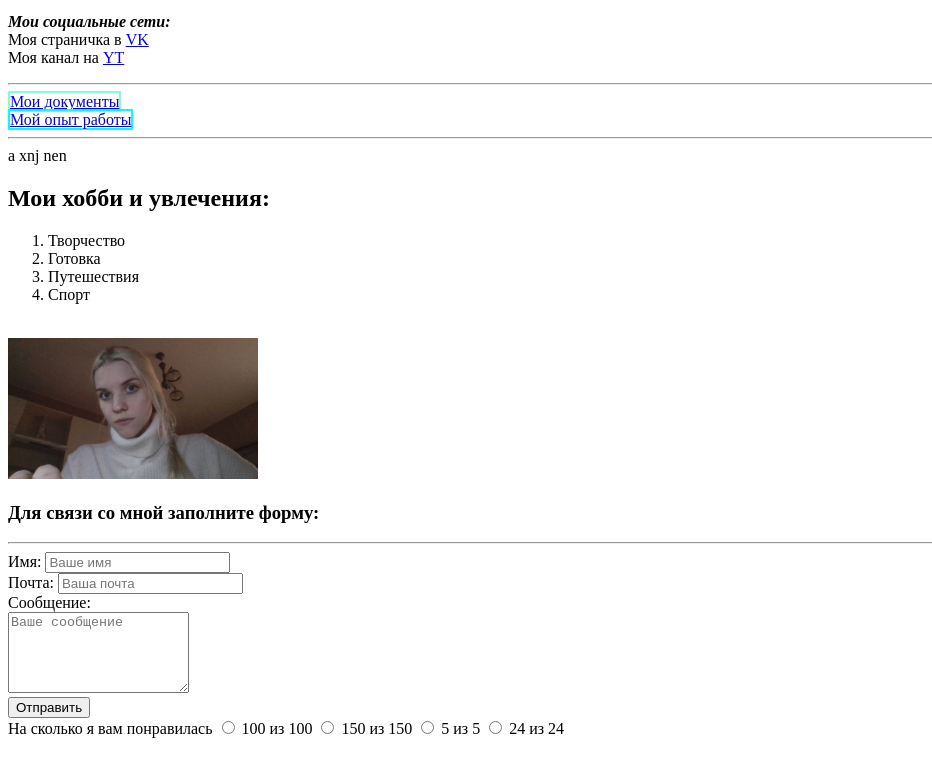
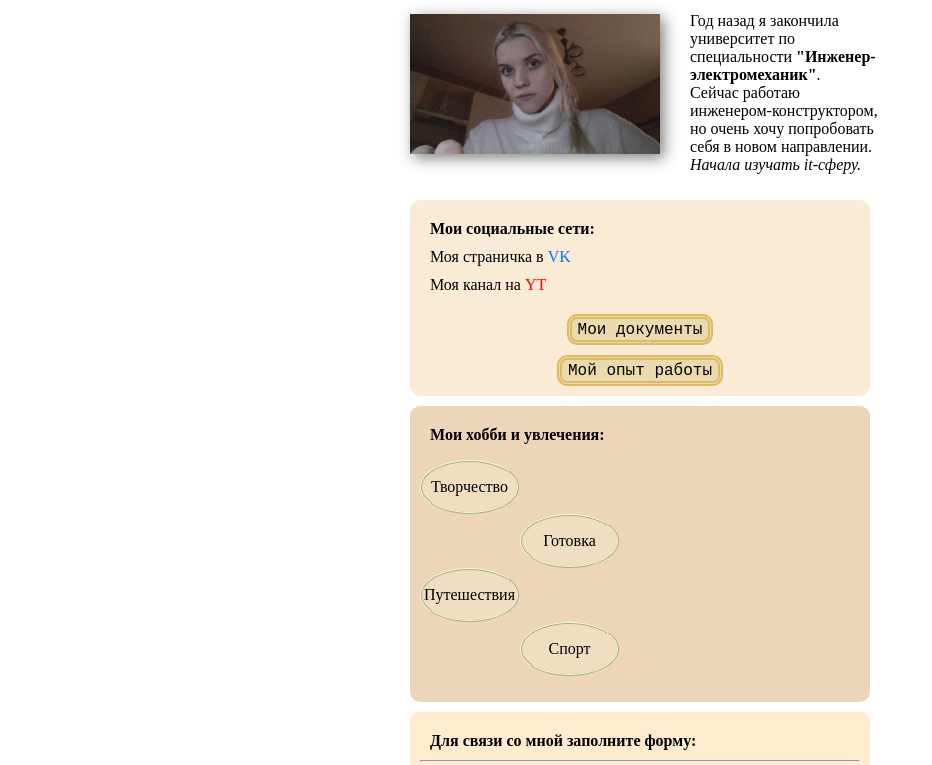
Before and after one commit to danatalaeva/resumee, a plain HTML site: page index.html in a window 1280 px wide. Shown: the part 98-863 px from the top of the page, without its empty margins (0-932 px from the left). Drawn offline with Linux system fonts and the light colour scheme.

Commit message:
Add files via upload

```diff
--- /dev/null
+++ b/1.css
@@ -0,0 +1,125 @@
+body{
+    margin: 10px 400px;
+    /* margin: auto; */
+}
+@media (max-width:1200px){
+    body{
+        margin: 10px 200px;
+    }
+}
+@media (max-width:850px){
+    body{
+        margin: auto;
+    }
+}
+div{
+    border-radius: 10px;
+}
+img{
+    box-shadow: 4px 4px 14px rgba(0, 0, 0, 0.5) ;
+}
+h1{
+    text-align: center;
+    color: rgb(147, 126, 100);
+}
+.info{
+    display: flex;
+    box-sizing: border-box;
+    margin-top: 10px;
+    align-items: center;
+    /* border-bottom: 3px ridge rgb(113, 113, 153); */
+}
+.info div p{
+    margin-left: 20px;
+    text-align: left;
+    margin-top: 30px;
+    /* margin-block-start: auto; */
+}
+img{
+    margin: 10px;
+}
+.links{
+    background-color: antiquewhite;
+    font-family: 'Times New Roman', Times, serif;
+    font-size: 16px;
+    padding: 10px;
+    margin: 10px;
+}
+.links p{
+    margin: 10px 10px;
+
+}
+.links a {
+    text-decoration: none;
+}
+.links a:hover{
+    cursor: pointer;
+}
+.btn{
+    text-decoration: none;
+    margin-top: 10px;
+    background-color: rgb(236, 218, 175);
+    border-radius: 10px;
+    font-size: 16px;
+    border: 5px double rgb(223, 185, 98);
+
+}
+.links div{
+    display: flex;
+    box-sizing: border-box;
+    justify-content: center;
+}
+.btn a{
+    color: black;
+    font-family: monospace;
+
+}
+.btn :hover{
+    /* background-color: rgb(233, 196, 110); */
+    transition: all.2s;
+    font-size: 1.5rem;
+}
+.hobby{
+    background-color: rgb(236, 213, 184);
+    padding: 10px;
+    margin: 10px;
+
+}
+.hobby h4, .con h4{
+    margin: 10px 0 10px 10px;
+}
+.hobby li{
+    display: flex;
+    box-sizing: content-box;
+    list-style: none;
+    /* vertical-align: middle; */
+    border: 2px ridge lightgoldenrodyellow;
+    border-radius: 50%;
+    background-color: rgba(245, 245, 220, 0.25);
+}
+.hobby ol{
+    padding-left: 0;
+}
+.c, .b{
+    width: 95px;
+    height: 50px;
+    justify-content: center;
+    align-items: center;
+}
+.b{
+    margin-left: 100px;
+}
+.con{
+    padding: 10px;
+    margin: 10px;
+    background-color: blanchedalmond;
+
+
+}
+.con div{
+    margin-bottom: 5px;
+    display: inline-block;
+    box-sizing: border-box;
+    width: 45%;
+    margin: 10px 10px;
+}
--- a/index.html
+++ b/index.html
@@ -5,42 +5,61 @@
     <meta name="viewport" content="width=device-width, initial-scale=1.0">
     <meta name="keywords" content="cv, it, html, dana, резюме, резюме для it">
     <meta name="description" content="Добро пожаловать на сайт с моим будущим резюме для работы в it">
+    <style>
+        .vk{
+             color: rgba(00,120,255,1)
+        }
+        .y{
+            color: #ff0000;
+        }
+
+
+    </style>
+     <link rel="stylesheet" href="1.css">
     <title>Dana's CV</title>
 </head>
 <body>
-    <section>
-    <article>
     <h1>Дана Талаева</h1>
+        <div class="info">
+            <div>
+
+
+        <img src="z.jpg" alt="тут мое лицо" width="250">
+    </div>
+    <div>
     <p>Год назад я закончила университет по специальности <strong>"Инженер-электромеханик"</strong>.<br> Сейчас работаю инженером-конструктором,
          но очень хочу попробовать себя в новом направлении. <em>Начала изучать it-сферу.</em>
     </p>
-    <p><strong><em>Мои социальные сети:  </em></strong><br>
-        Моя страничка в <a href="https://vk.com/danon2" target="_blank">VK</a> <br> Моя канал на
-        <a href="https://www.youtube.com/channel/UCv4LCeWeRmCuWI9I0doPafg" target="_blank">YT</a></p>
-    </article>
-        <hr>
-    <a href="2s.html" target="_blank" style="border: 2px solid aquamarine;">Мои документы</a><br>
-    <a href="3s.html" target="_blank" style="border: 2px solid aqua;">Мой опыт работы</a>
-</section>
-    <hr size: 100>
+</div>
+</div>
 
-    <aside>
-        a xnj nen
-    </aside>
-    <h2>Мои хобби и увлечения:</h2>
+<div class="links">
+    <p><strong>Мои социальные сети:</strong></p>
+
+        <p>Моя страничка в <a href="https://vk.com/danon2" target="_blank" class="vk">VK</a></p>
+        <p>Моя канал на
+        <a href="https://www.youtube.com/channel/UCv4LCeWeRmCuWI9I0doPafg" target="_blank" class="y">YT</a></p>
+
+
+    <div> <button class="btn"><a href="2s.html" target="_blank">Мои документы</a></button>
+    </div>
+    <div ><button class="btn"><a href="3s.html" target="_blank">Мой опыт работы</a></button>
+    </div>
+</div>
+
+    <div class="hobby">
+    <h4>Мои хобби и увлечения:</h4>
 
     <ol>
-        <li>Творчество</li>
-        <li>Готовка</li>
-        <li>Путешествия</li>
-        <li>Спорт</li>
+        <li class="c">Творчество</li>
+        <li class="b">Готовка</li>
+        <li class="c">Путешествия</li>
+        <li class="b">Спорт</li>
     </ol>
-<br>
-    <img src="z.jpg" alt="тут мое лицо" width="250">
-    <br>
-    <h3>Для связи со мной заполните форму:</h3>
+</div>
+   <div class="con">
+    <h4>Для связи со мной заполните форму:</h4>
     <hr>
-
     <div>
         <label for="name">Имя:</label>
         <input type="text" id="name" placeholder="Ваше имя">
@@ -51,18 +70,11 @@
     </div>
     <div>
         <label for="message">Сообщение:</label><br>
-        <textarea  id="message" placeholder="Ваше сообщение" cols="20" rows="5"></textarea>
+        <textarea  id="message" placeholder="Ваше сообщение" cols="30" rows="5"></textarea>
+        <button type="submit">Отправить</button>
     </div>
-    <button type="submit">Отправить</button>
 
-    <div>
-        <label for="me">На сколько я вам понравилась</label>
-        <input type="radio" name="me"> 100 из 100
-        <input type="radio" name="me"> 150 из 150
-        <input type="radio" name="me"> 5 из 5
-        <input type="radio" name="me"> 24 из 24
-    </div>
-    <br>
+</div>
     <br>
     <br>
 </body>
```
Also changed, not shown: 2s.html (+1 -18 lines).
